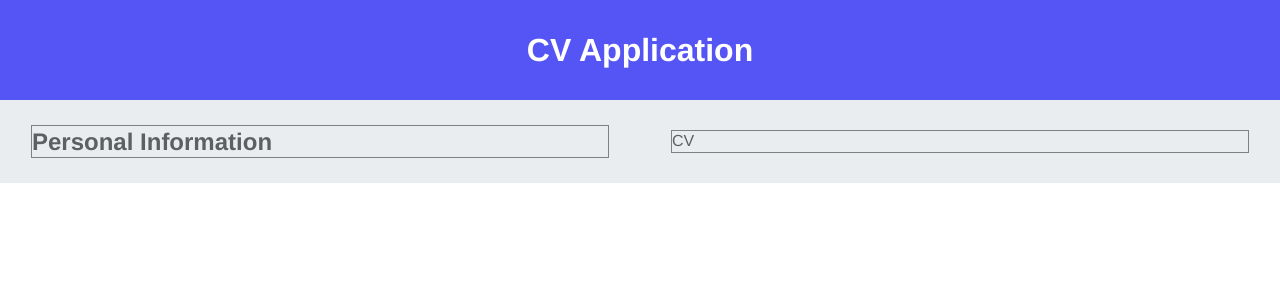
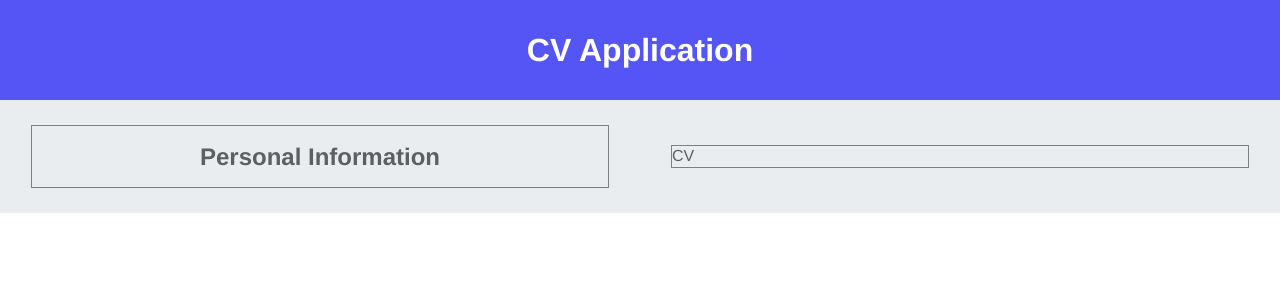
Before and after one commit to chapmancbVCU/cv-application, a React (Create React App) app: page / in a window 1280 px wide. Shown: the top 300 px of the page. Built offline with nearby package versions, Linux system fonts and the light colour scheme.

Commit message:
Added styling to h2 element in form component.

```diff
--- a/src/App.css
+++ b/src/App.css
@@ -13,6 +13,11 @@ body {
   margin: 25px auto;
   width: 90%;
   border: solid 1px grey;
+}
+
+h2 {
+  margin: 15px auto;
+  text-align: center;
 }
 
 .header {
```
